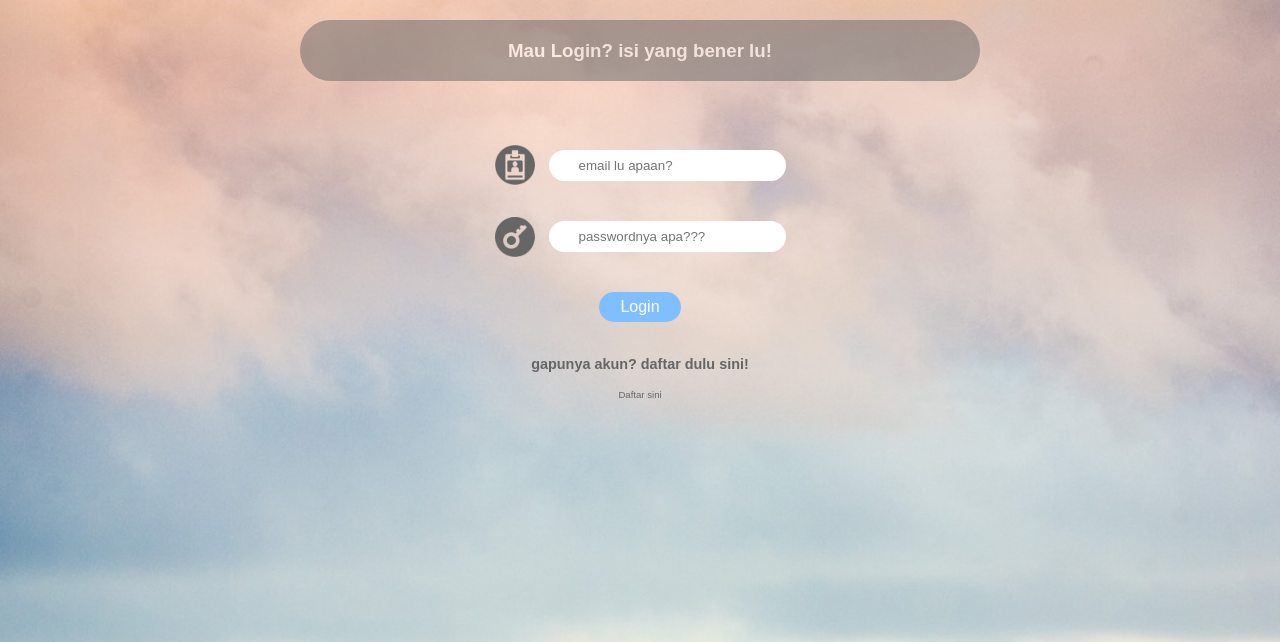
After one commit to dion3007/ClassQ, a PHP site: page /Ed/login.html in a window 1280 px wide. The commit adds this page. Shown: the top 642 px of the page. Run offline with PHP 8.4, Linux system fonts and the light colour scheme.

Commit message:
Ed (Revision 2)
Login form
Update regis form.

```diff
--- /dev/null
+++ b/Ed/css/login.css
@@ -0,0 +1,81 @@
+body {
+    background-color: #80bfff;
+    background-repeat: no-repeat;
+    background-size: 120%;
+    text-align: center;
+    margin: 20px 0 200px;
+    padding:0px;
+}
+ header {
+    opacity: 0.5;
+    border-radius: 40px;
+    padding: 1px 1px;
+    margin: 0px 300px 5%;
+    background-color: #666666;
+    font-family:Arial, Helvetica, sans-serif;
+    text-align: center;
+ }
+
+ h3 {
+     color: #ffffff;
+ }
+
+/*inputan*/
+
+ #id {
+     border-radius: 25px;
+     padding: 8px 30px;
+     margin-left: 10px;
+     border: none;
+ }
+
+ #pass {
+     border-radius: 25px;
+     padding: 8px 30px;
+     margin-left: 10px;
+     margin-bottom: ;
+     border: none;
+ }
+
+ /*logo dalam inputan*/
+
+ #logoid {
+    margin-top: 0;
+    margin-bottom: -15px;
+ }
+
+ #logopass {
+    margin-top: 0;
+    margin-bottom: -16px;
+ }
+
+ #warning1 {
+     font-family: Arial, Helvetica, sans-serif;
+     font-size: 0.6em;
+     color: #666666;
+ }
+
+#login {
+background-color: #80bfff;
+border-radius: 25px;
+border: none;
+color: white;
+padding: 6px 21px;
+text-align: center;
+text-decoration: none;
+display: inline-block;
+font-size: 16px;
+margin: 4px 2px;
+cursor: pointer;
+}
+
+
+ .button #daftar {
+    font-size: 60%;
+    font-family: Arial, Helvetica, sans-serif;
+    color: #666666;
+    text-decoration: none;
+    padding: 2px 7px;
+    border-radius: 25px;
+    margin: ;
+ }
--- /dev/null
+++ b/Ed/login.html
@@ -0,0 +1,42 @@
+
+<!doctype html>
+<html>
+    <head>
+        <title> Login dulu lah </title>
+        <link rel="stylesheet" href="./css/login.css">
+    </head>
+<body background="./img/background.jpg">
+    <header>
+
+            <h3> Mau Login? isi yang bener lu! </h3>
+
+    </header>
+
+    <div class="container">
+        <form>
+            <div class="login">
+            <img id="logoid" height="40px" src="./img/id.png"/>
+            <input id="id" type="text" name="id" placeholder="email lu apaan?">
+            </div>
+        <br/>
+        <br/>
+            <div class="login">
+            <img id="logopass" height="40px" src="./img/loginpass.png"/>
+            <input id="pass" type="password" name="pass" placeholder="passwordnya apa???">
+            </div>
+        <br/>
+        <br/>
+            <div class="login">
+            <button id="login" type="submit" name="login">Login </button>
+        <br/>
+        <br/>
+
+    <div id="warning1">
+        <h2> gapunya akun? daftar dulu sini! </h2>
+    </div>
+
+    <div class="button">
+        <a id="daftar" href="index.html"> Daftar sini </a>
+    </div>
+</body>
+</html>
```
Also changed, not shown: Ed/css/style.css (+8 -1 lines), Ed/img/SUBMIT.png (deleted), Ed/img/id.png (added), Ed/img/loginpass.png (added).
